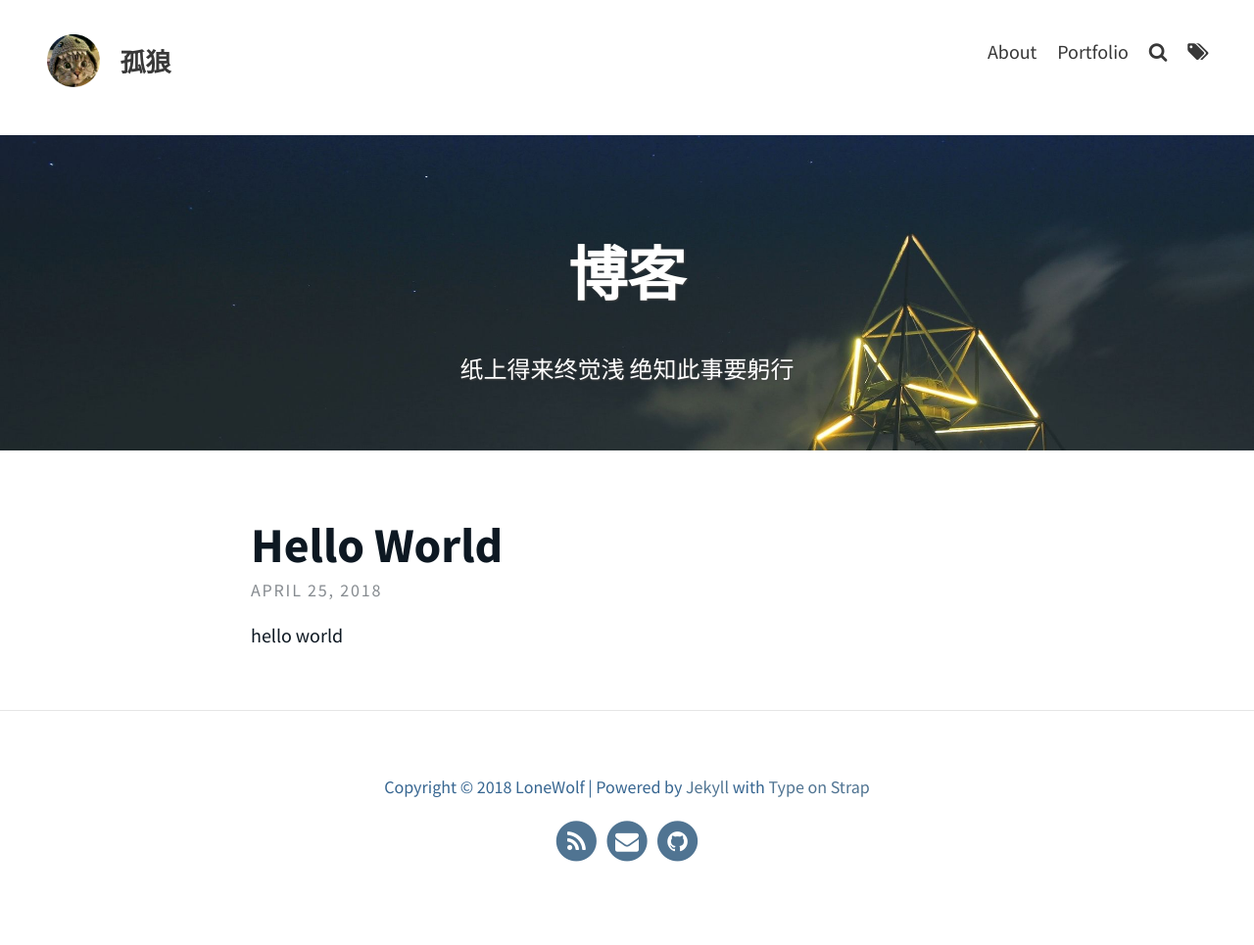
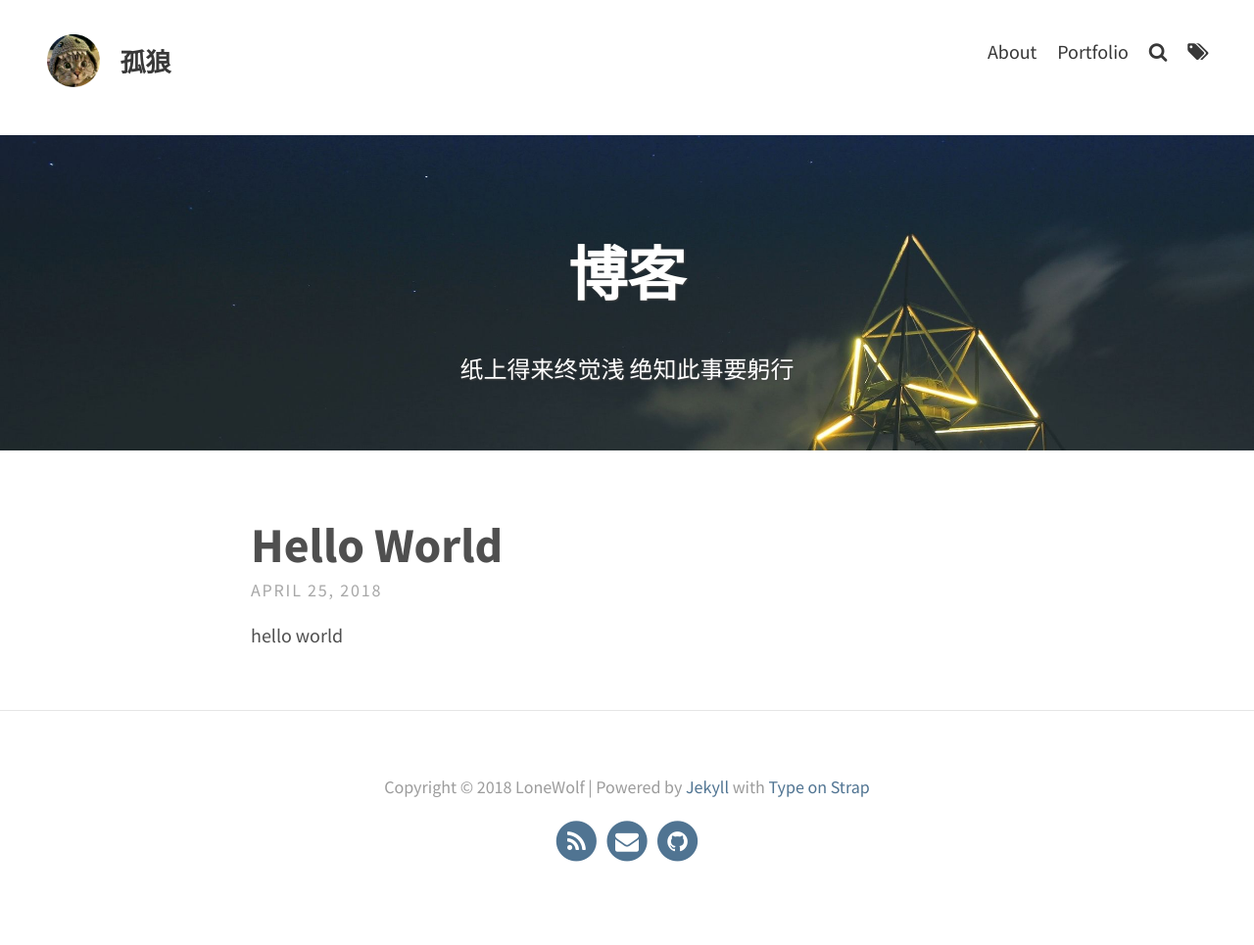
Before and after one commit to LoneWolfEric/lonewolferic.github.io, a Jekyll site: the page built from index.html, in a window 1280 px wide. Shown: the whole page at 98% size. Built offline with Jekyll 4.4.1, drawn with Linux system fonts in a browser that asks for light colours; the list of posts is cut into pages by our own code; comment, search, counter and statistics services are not loaded.

Commit message:
字体颜色

```diff
--- a/_sass/base/_variables.scss
+++ b/_sass/base/_variables.scss
@@ -16,7 +16,7 @@ $background-color: #fff;
 $border-color: rgba(0, 0, 0, 0.1); // rgba recommended if using feature images
 
 // Typography colours
-$text-color: #0d1822; //334d66
+$text-color: #4f4f4f; //334d66 0d1822
 $link-color: $theme-color; // #1ABC9C;
 $selection-color: #D4D4D4; // visible when highlighting text
 $blockquote-color: #EEF7FA; // $background-color;
```
Also changed, not shown: 1 other file.
